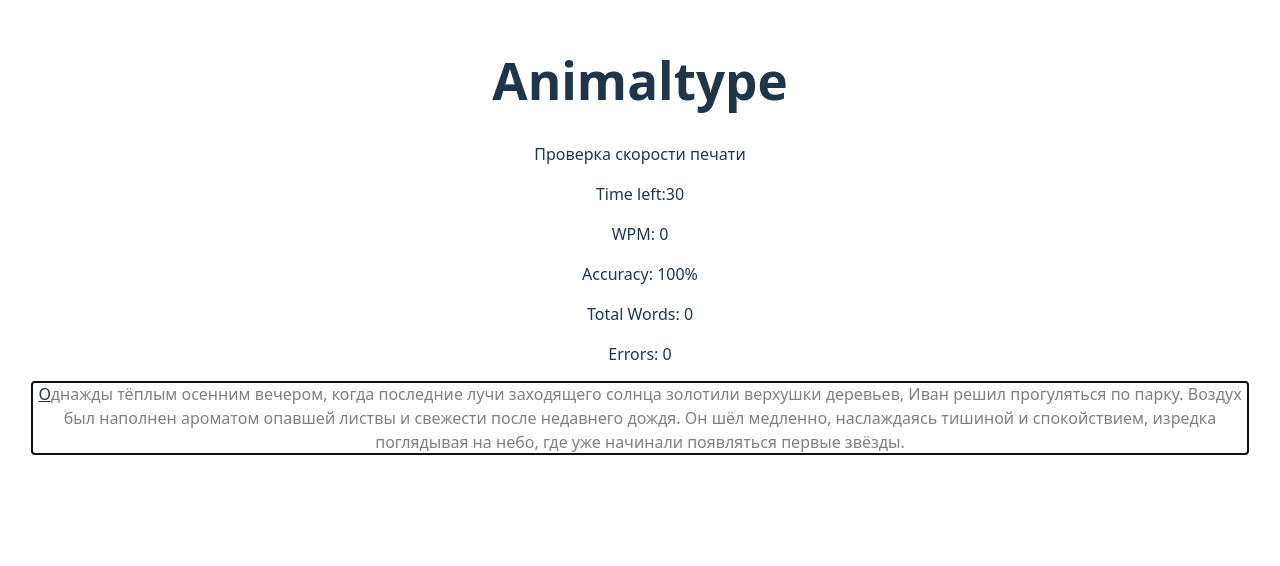
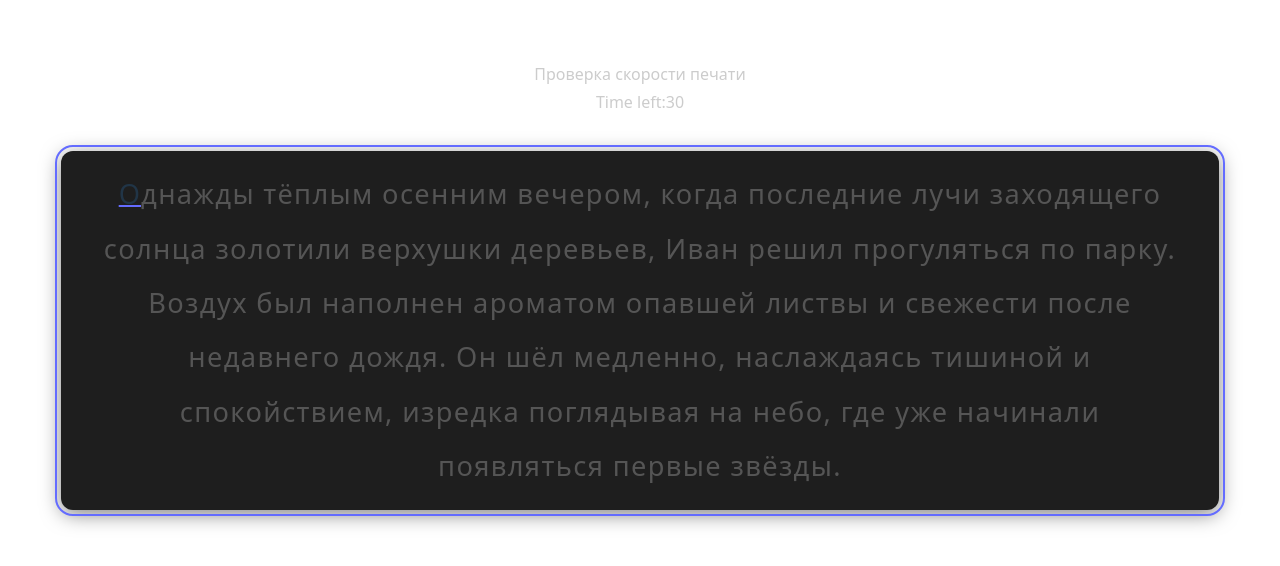
Before and after one commit to waksik000/Animaltype, a React (Vite) app: page / in a window 1280 px wide. Shown: the part 164-730 px from the top of the page. Built offline with nearby package versions, Linux system fonts and the light colour scheme.

Commit message:
Add timer, restart button, modal window with results and etc.

```diff
--- a/src/App.css
+++ b/src/App.css
@@ -1,3 +1,4 @@
+/* --- Общие контейнеры --- */
 #root {
   max-width: 1280px;
   margin: 0 auto;
@@ -5,54 +6,132 @@
   text-align: center;
 }
 
-.logo {
-  height: 6em;
-  padding: 1.5em;
-  will-change: filter;
-  transition: filter 300ms;
-}
-.logo:hover {
-  filter: drop-shadow(0 0 2em #646cffaa);
-}
-.logo.react:hover {
-  filter: drop-shadow(0 0 2em #61dafbaa);
+h1 {
+  font-size: 3em;
+  margin-bottom: 0.3em;
+  color: #fff;
 }
 
-@keyframes logo-spin {
+p {
+  color: #ccc;
+  margin: 0.3em 0;
+}
+
+/* --- Текст для печати --- */
+div[tabindex="0"] {
+  display: inline-block;
+  padding: 1rem 2rem;
+  margin-top: 2rem;
+  border-radius: 12px;
+  background-color: #1e1e1e;
+  box-shadow: 0 4px 20px rgba(0, 0, 0, 0.5);
+  max-width: 90%;
+  cursor: text;
+  user-select: none;
+  line-height: 2;
+  font-size: 1.7rem;
+  letter-spacing: 0.05em;
+}
+
+/* --- Состояния букв --- */
+.pending {
+  color: #555;
+}
+
+.correct {
+  color: #fff;
+}
+
+.incorrect {
+  color: #ff6b6b;
+}
+
+.current {
+  text-decoration: underline 2px solid #646cff;
+}
+
+/* --- Модальное окно --- */
+.modal-overlay {
+  position: fixed;
+  top: 0;
+  left: 0;
+  width: 100%;
+  height: 100%;
+  background: rgba(0,0,0,0.7);
+  display: flex;
+  align-items: center;
+  justify-content: center;
+  z-index: 999;
+}
+
+.modal {
+  background-color: #2a2a2a;
+  padding: 2rem 3rem;
+  border-radius: 16px;
+  box-shadow: 0 10px 40px rgba(0,0,0,0.7);
+  color: #fff;
+  max-width: 400px;
+  width: 90%;
+  text-align: center;
+  animation: fadeIn 0.3s ease-out;
+}
+
+.modal h2 {
+  margin-bottom: 1rem;
+  font-size: 2rem;
+  color: #646cff;
+}
+
+.modal p {
+  margin: 0.5rem 0;
+  font-size: 1.1rem;
+}
+
+/* --- Кнопки --- */
+button {
+  border-radius: 8px;
+  border: 1px solid transparent;
+  padding: 0.6em 1.2em;
+  font-size: 1rem;
+  font-weight: 500;
+  font-family: inherit;
+  background-color: #1a1a1a;
+  color: #fff;
+  cursor: pointer;
+  margin-top: 1rem;
+  transition: all 0.25s ease;
+}
+button:hover {
+  border-color: #646cff;
+  background-color: #1f1f1f;
+}
+
+/* --- Анимация появления модального окна --- */
+@keyframes fadeIn {
   from {
-    transform: rotate(0deg);
+    transform: translateY(-20px);
+    opacity: 0;
   }
   to {
-    transform: rotate(360deg);
+    transform: translateY(0px);
+    opacity: 1;
   }
 }
 
-@media (prefers-reduced-motion: no-preference) {
-  a:nth-of-type(2) .logo {
-    animation: logo-spin infinite 20s linear;
+/* --- Фокус на div с текстом --- */
+div[tabindex="0"]:focus {
+  outline: 2px solid #646cff;
+  outline-offset: 4px;
+}
+
+/* --- Адаптив --- */
+@media (max-width: 600px) {
+  div[tabindex="0"] {
+    font-size: 1rem;
+    padding: 1rem;
+    line-height: 1.8;
+  }
+  .modal {
+    padding: 1.5rem 2rem;
   }
 }
-
-.card {
-  padding: 2em;
-}
-
-.read-the-docs {
-  color: #888;
-}
-
-.pending {
-  color: gray
-}
-
-.correct {
-  color: white
-}
-
-.incorrect {
-  color:red
-}
-
-.current {
-  text-decoration: underline;
-}
--- a/src/App.jsx
+++ b/src/App.jsx
@@ -1,88 +1,118 @@
-import { useEffect, useState, useRef } from 'react'
-import './App.css'
+import { useEffect, useState, useRef } from "react";
+import "./App.css";
 
 function App() {
-  const printText = 'Однажды тёплым осенним вечером, когда последние лучи заходящего солнца золотили верхушки деревьев, Иван решил прогуляться по парку. Воздух был наполнен ароматом опавшей листвы и свежести после недавнего дождя. Он шёл медленно, наслаждаясь тишиной и спокойствием, изредка поглядывая на небо, где уже начинали появляться первые звёзды.'
-  const splitText = printText.split('')
-  const typingRef = useRef(null)
-  const [typedChars, setTypedChars] = useState([]) // ввод символов
-  const [timeLimit, setTimeLimit] = useState(30) // лимит времени
-  const [timeLeft, setTimeLeft] = useState(30) // остаток времени
-  const [isRunning, setIsRunning] = useState(false) // Проверка начал ли пользователь печатать
-  const correctChars = typedChars.filter(c => c.status === 'correct').length // Количество правильно введеных символов
-  const userWPM = (correctChars / 5) / (timeLimit / 60) // WPM(words per minutes) пользователя
-  const accuracy = typedChars.length === 0 ? 100 : (correctChars / typedChars.length) * 100 // Процент правильно введеных слов
-  const errors = typedChars.filter(c => c.status === 'incorrect').length // Количество ошибок пользователя
+  const printText =
+    "Однажды тёплым осенним вечером, когда последние лучи заходящего солнца золотили верхушки деревьев, Иван решил прогуляться по парку. Воздух был наполнен ароматом опавшей листвы и свежести после недавнего дождя. Он шёл медленно, наслаждаясь тишиной и спокойствием, изредка поглядывая на небо, где уже начинали появляться первые звёзды.";
+  const splitText = printText.split("");
+  const typingRef = useRef(null); // useRef для автофокуса на поле ввода
+  const [typedChars, setTypedChars] = useState([]); // ввод символов
+  const [timeLimit, setTimeLimit] = useState(30); // лимит времени
+  const [timeLeft, setTimeLeft] = useState(30); // остаток времени
+  const [isRunning, setIsRunning] = useState(false); // Проверка начал ли пользователь печатать
+  const correctChars = typedChars.filter((c) => c.status === "correct").length; // Количество правильно введеных символов
+  const timeElapsed = timeLimit - timeLeft; // Время затраченное пользователем на ввод текста
+  const userWPM = timeElapsed > 0 ? correctChars / 5 / (timeElapsed / 60) : 0; // Words per minute пользователя
+  const accuracy =
+    typedChars.length === 0 ? 100 : (correctChars / typedChars.length) * 100; // Процент правильно введеных слов
+  const errors = typedChars.filter((c) => c.status === "incorrect").length; // Количество ошибок пользователя
+
+  const [showResults, setShowResults] = useState(false); // для UX дизайна - показывать результат или нет
+
   useEffect(() => {
-    if (!isRunning) return
+    if (!isRunning) return;
 
     const timer = setInterval(() => {
-      setTimeLeft(prev => {if (prev <= -1) return 0
-        return prev - 1
-      })
-    },1000)
+      setTimeLeft((prev) => {
+        return Math.max(prev - 1, 0);
+      });
+    }, 1000);
 
-    return () => clearInterval(timer)
-  }, [isRunning]) // useEffect для запуска и работы таймера
+    return () => clearInterval(timer);
+  }, [isRunning]); // useEffect для запуска и работы таймера
 
   useEffect(() => {
-    if (timeLeft === 0){
-      setIsRunning(false)
+    if (timeLeft === 0) {
+      setIsRunning(false);
+      setShowResults(true);
     }
-  }, [timeLeft]) // useEffect для остановки таймера
+  }, [timeLeft]); // useEffect для остановки таймера
 
   useEffect(() => {
-    typingRef.current.focus()
-  }, [])
-
+    typingRef.current.focus();
+  }, []); // useEffect для useRef для автоматического фокуса на поле ввода
 
   function handleKeyDown(e) {
-    e.preventDefault()
-    if (timeLeft === 0) return
+    const currentIndex = typedChars.length;
+    const expectedChar = splitText[currentIndex];
+    e.preventDefault();
+    if (timeLeft === 0) return;
 
+    if (currentIndex >= splitText.length) return; // Когда пользователь напечатает весь текст остановить код сразу
     //time
     if (!isRunning) {
-      setIsRunning(true)
+      setIsRunning(true);
     }
 
     // Backspace
-    if (e.key === 'Backspace') {
-      setTypedChars(prev => prev.slice(0, -1))
-      return
+    if (e.key === "Backspace") {
+      setTypedChars((prev) => prev.slice(0, -1));
+      return;
     }
-        if (e.key.length > 1) return
+    if (e.key.length > 1) return;
 
-    const currentIndex = typedChars.length
-    const expectedChar = splitText[currentIndex]
+    const status = e.key === expectedChar ? "correct" : "incorrect";
 
-    const status = e.key === expectedChar ? 'correct' : 'incorrect'
+    setTypedChars((prev) => [...prev, { char: e.key, status }]);
+  }
 
-    setTypedChars(prev => [...prev, {char: e.key, status}])
+  function handleRestart() {
+    setTypedChars([]);
+    setTimeLeft(timeLimit);
+    setIsRunning(false);
+    setShowResults(false);
   }
 
   return (
     <>
-    <h1>Animaltype</h1>
-    <p>Проверка скорости печати</p>
-    <p>Time left:{timeLeft}</p>
-    <p>WPM: {Math.round(userWPM)}</p>
-    <p>Accuracy: {Math.round(accuracy)}%</p>
-    <p>Total Words: {typedChars.length}</p>
-    <p>Errors: {errors}</p>
-    <div ref={typingRef} onKeyDown = {handleKeyDown} tabIndex={0}>
-      {splitText.map((ch,index) => {
-        let className = ''
+      <h1>Animaltype</h1>
+      <p>Проверка скорости печати</p>
+      <p>Time left:{timeLeft}</p>
+      <div
+        ref={typingRef}
+        onKeyDown={handleKeyDown}
+        tabIndex={0}
+        onClick={() => typingRef.current.focus()}
+      >
+        {splitText.map((ch, index) => {
+          let className = "";
 
-        if (index < typedChars.length) {
-          className = typedChars[index].status
-        } else if (index===typedChars.length) {className = 'current'}
-          else className = 'pending'
+          if (index < typedChars.length) {
+            className = typedChars[index].status;
+          } else if (index === typedChars.length) {
+            className = "current";
+          } else className = "pending";
 
-        return (<span className = {className} key={index}>{ch}</span>)
-      })}
-    </div>
+          return (
+            <span className={className} key={index}>
+              {ch}
+            </span>
+          );
+        })}
+      </div>
+      {showResults && (
+        <div className="modal-overlay">
+          <div className="modal">
+            <h2>Results</h2>
+            <p>WPM: {Math.round(userWPM)}</p>
+            <p>Accuracy: {Math.round(accuracy)}%</p>
+            <p>Errors: {errors}</p>
+            <button onClick={handleRestart}>Перезапуск</button>
+          </div>
+        </div>
+      )}
     </>
-  )
+  );
 }
 
-export default App
+export default App;
```
